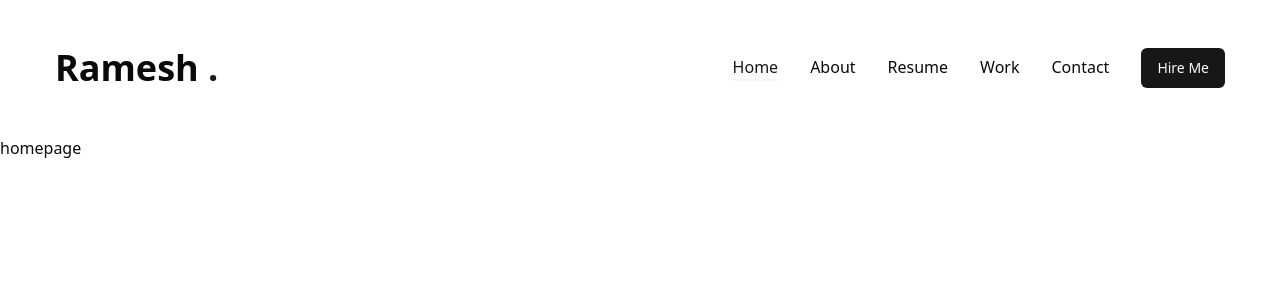
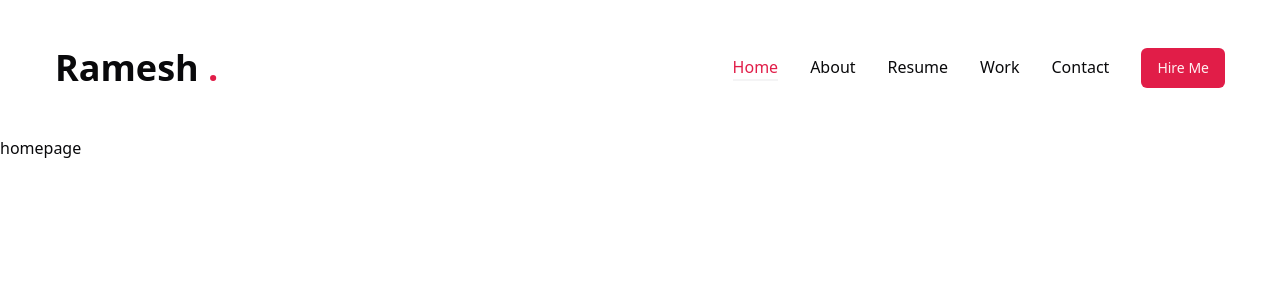
Before and after one commit to rameskum/portfolio, a Next.js app: page / in a window 1280 px wide. Shown: the top 300 px of the page. Built offline with nearby package versions, Linux system fonts and the light colour scheme.

Commit message:
🎨 Change color variables in global CSS for light and dark themes.

```diff
--- a/src/styles/globals.css
+++ b/src/styles/globals.css
@@ -5,64 +5,47 @@
 @layer base {
   :root {
     --background: 0 0% 100%;
-    --foreground: 0 0% 3.9%;
-
+    --foreground: 240 10% 3.9%;
     --card: 0 0% 100%;
-    --card-foreground: 0 0% 3.9%;
-
+    --card-foreground: 240 10% 3.9%;
     --popover: 0 0% 100%;
-    --popover-foreground: 0 0% 3.9%;
-
-    --primary: 0 0% 9%;
-    --primary-foreground: 0 0% 98%;
-
-    --secondary: 0 0% 96.1%;
-    --secondary-foreground: 0 0% 9%;
-
-    --muted: 0 0% 96.1%;
-    --muted-foreground: 0 0% 45.1%;
-
-    --accent: 0 0% 96.1%;
-    --accent-foreground: 0 0% 9%;
-
+    --popover-foreground: 240 10% 3.9%;
+    --primary: 346.8 77.2% 49.8%;
+    --primary-foreground: 355.7 100% 97.3%;
+    --secondary: 240 4.8% 95.9%;
+    --secondary-foreground: 240 5.9% 10%;
+    --muted: 240 4.8% 95.9%;
+    --muted-foreground: 240 3.8% 46.1%;
+    --accent: 240 4.8% 95.9%;
+    --accent-foreground: 240 5.9% 10%;
     --destructive: 0 84.2% 60.2%;
     --destructive-foreground: 0 0% 98%;
-
-    --border: 0 0% 89.8%;
-    --input: 0 0% 89.8%;
-    --ring: 0 0% 3.9%;
-
+    --border: 240 5.9% 90%;
+    --input: 240 5.9% 90%;
+    --ring: 346.8 77.2% 49.8%;
     --radius: 0.5rem;
   }
 
   .dark {
-    --background: 0 0% 3.9%;
-    --foreground: 0 0% 98%;
-
-    --card: 0 0% 3.9%;
-    --card-foreground: 0 0% 98%;
-
-    --popover: 0 0% 3.9%;
-    --popover-foreground: 0 0% 98%;
-
-    --primary: 0 0% 98%;
-    --primary-foreground: 0 0% 9%;
-
-    --secondary: 0 0% 14.9%;
+    --background: 20 14.3% 4.1%;
+    --foreground: 0 0% 95%;
+    --card: 24 9.8% 10%;
+    --card-foreground: 0 0% 95%;
+    --popover: 0 0% 9%;
+    --popover-foreground: 0 0% 95%;
+    --primary: 346.8 77.2% 49.8%;
+    --primary-foreground: 355.7 100% 97.3%;
+    --secondary: 240 3.7% 15.9%;
     --secondary-foreground: 0 0% 98%;
-
-    --muted: 0 0% 14.9%;
-    --muted-foreground: 0 0% 63.9%;
-
-    --accent: 0 0% 14.9%;
+    --muted: 0 0% 15%;
+    --muted-foreground: 240 5% 64.9%;
+    --accent: 12 6.5% 15.1%;
     --accent-foreground: 0 0% 98%;
-
     --destructive: 0 62.8% 30.6%;
-    --destructive-foreground: 0 0% 98%;
-
-    --border: 0 0% 14.9%;
-    --input: 0 0% 14.9%;
-    --ring: 0 0% 83.1%;
+    --destructive-foreground: 0 85.7% 97.3%;
+    --border: 240 3.7% 15.9%;
+    --input: 240 3.7% 15.9%;
+    --ring: 346.8 77.2% 49.8%;
   }
 }
 
```
